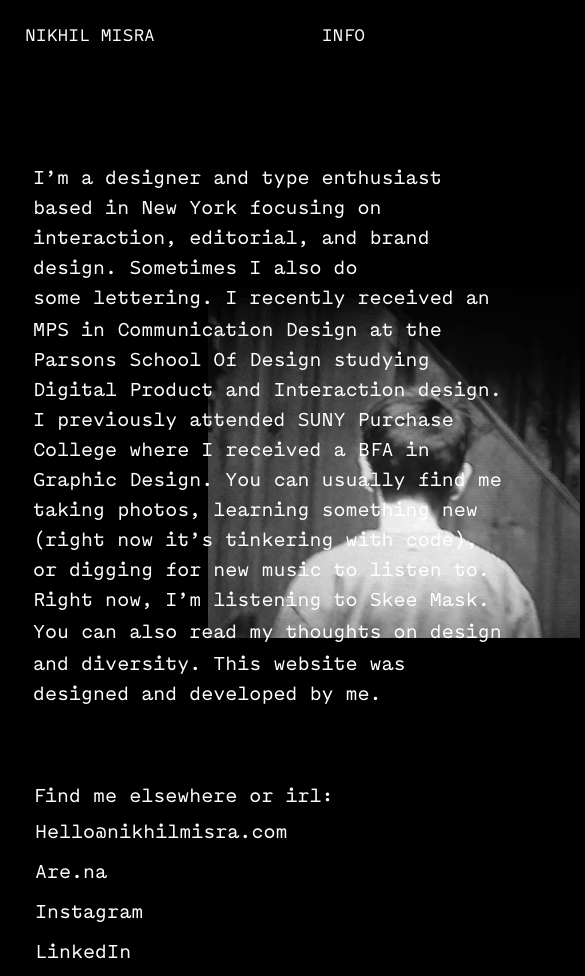
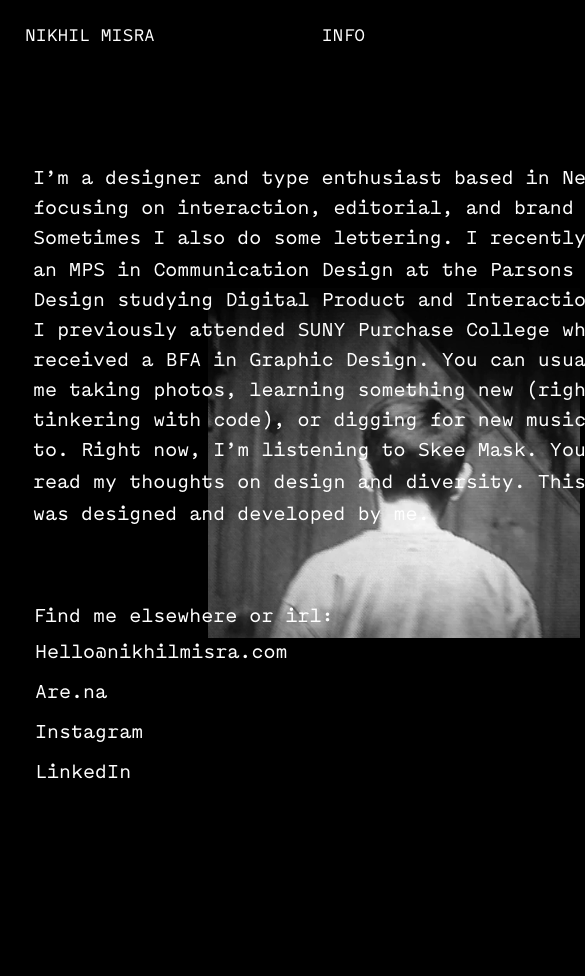
Before and after one commit to nikhilmis/nikhilmisra.com-Old, a plain HTML site: page info.html in a window 390 px wide. Shown: the top 976 px of the page, 585 px wide, since content can reach past the window. After the commit the page ends 844 px from the top, so only its background shows below. Drawn offline with nearby package versions, Linux system fonts and the light colour scheme.

Commit message:
Lol whoops that didnt work

```diff
--- a/assets/css/styles.css
+++ b/assets/css/styles.css
@@ -232,7 +232,6 @@ ul, li {
     line-height: 1.5;
     position:relative;
     z-index: 2;
-    width: 525px;
   }
   .foundme .animated {
     display:block;
@@ -246,8 +245,7 @@ ul, li {
     left: 200px;
     top: 125px;
     z-index: -1;
-    width: 150px;
-    height:auto;
+
   }
   .findme{
     text-align: left;
```
